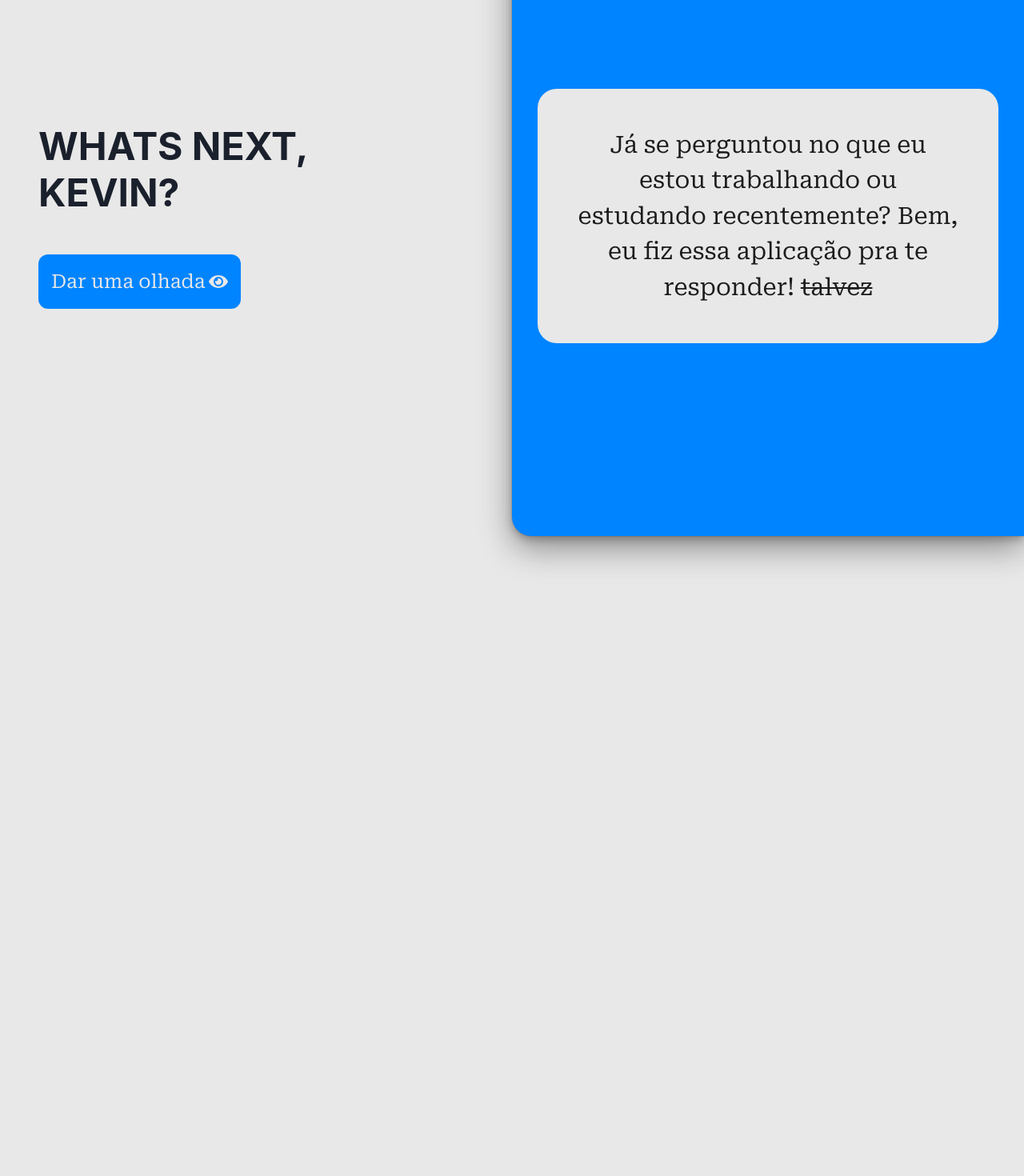
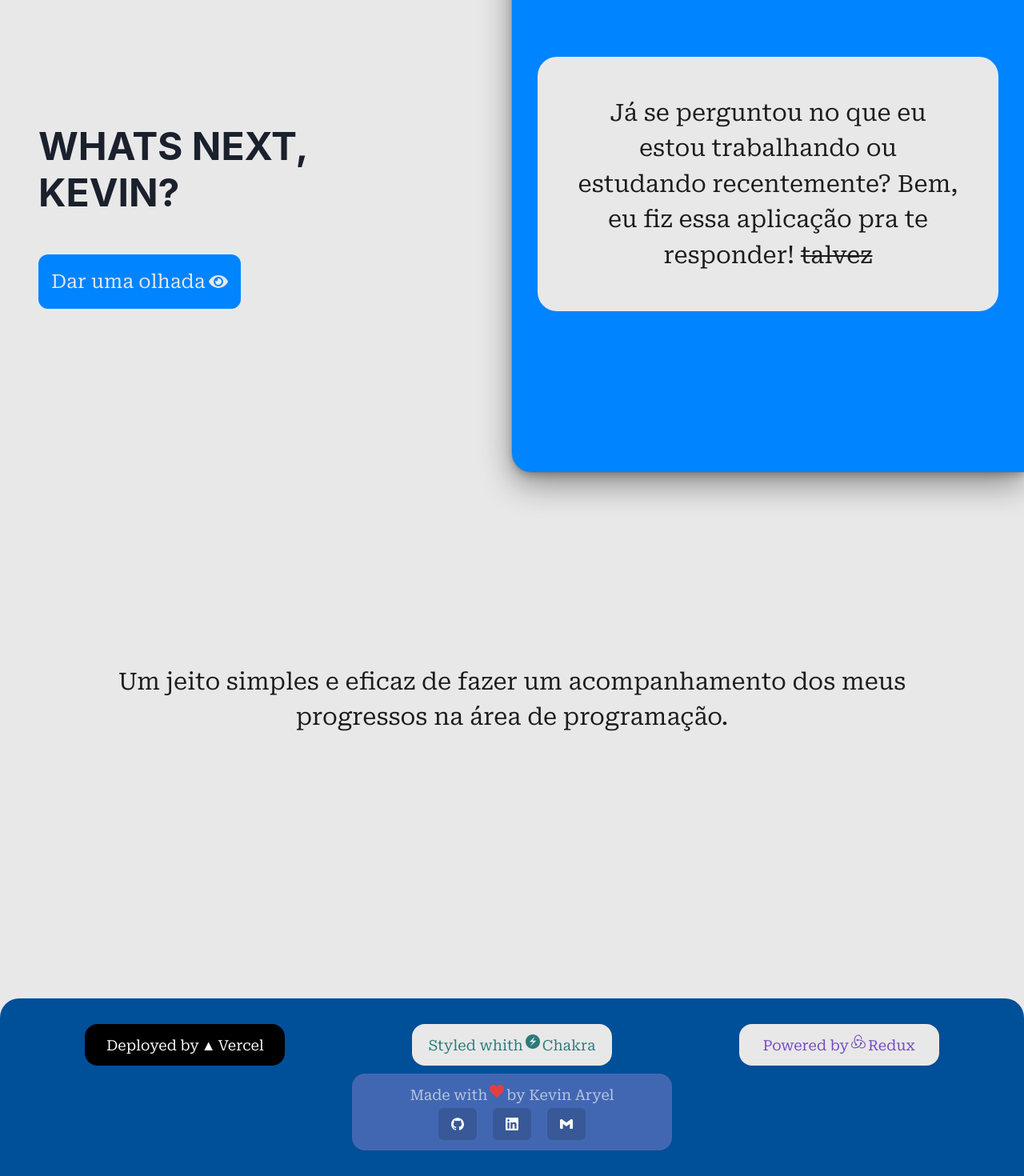
Before and after one commit to kevinaryeldev/whats-next, a React (Vite) app: page / in a window 1280 px wide. Shown: the part 130-1600 px from the top of the page at 80% size. Built offline with nearby package versions, Linux system fonts and the light colour scheme; a web font is replaced by a local one.

Commit message:
feat(LandingPage):Created small header nav

```diff
--- a/src/PageRouter/index.tsx
+++ b/src/PageRouter/index.tsx
@@ -1,10 +1,12 @@
 import { Routes, Route } from 'react-router-dom'
 import LandingPage from '../pages/LandingPage'
+import Home from '../pages/Home'
 const PageRouter = () => {
   return (
     <>
       <Routes>
         <Route path="/" element={<LandingPage />} />
+        <Route path="/home" element={<Home />} />
       </Routes>
     </>
   )
--- /dev/null
+++ b/src/pages/Home/index.tsx
@@ -0,0 +1,43 @@
+import { Box, Heading, useColorModeValue } from '@chakra-ui/react'
+import ButtonDarkMode from '../../components/ButtonDarkMode'
+import ButtonRepository from '../../components/ButtonRepository'
+import { PageWrapper } from '../../components/chakraComponents'
+
+const Home = () => {
+  return (
+    <>
+      <PageWrapper>
+        <Box
+          bgColor={useColorModeValue('blueL.200', 'blueD.200')}
+          w="100%"
+          as="header"
+          display="flex"
+          padding={['0.75rem', '1rem', '1.25rem', '1.5rem']}
+          position="fixed"
+          justifyContent="space-between"
+          alignContent="center"
+        >
+          <Box display="flex" justifyContent="flex-start">
+            <Heading
+              color={useColorModeValue('gray.400', 'gray.100')}
+              display={['none', null, 'inline-block']}
+            >
+              What's Next, Kevin?
+            </Heading>
+            <Heading
+              color={useColorModeValue('gray.400', 'gray.100')}
+              display={['inline-block', null, 'none']}
+            >
+              WN, K?
+            </Heading>
+          </Box>
+          <Box display="flex" justifyContent="flex-end" gap="10">
+            <ButtonDarkMode />
+            <ButtonRepository />
+          </Box>
+        </Box>
+      </PageWrapper>
+    </>
+  )
+}
+export default Home
--- /dev/null
+++ b/src/pages/LandingPage/components/Footer/components/ResourceBox/index.tsx
@@ -0,0 +1,27 @@
+import { Box, GridItem, HTMLChakraProps, IconButton } from '@chakra-ui/react'
+
+interface ResourceBoxProps extends HTMLChakraProps<'div'> {
+  children: React.ReactNode
+}
+
+const ResourceBox = ({ children, ...props }: ResourceBoxProps) => {
+  return (
+    <GridItem
+      justifySelf="center"
+      display="flex"
+      justifyContent={'center'}
+      gap="3px"
+      width="full"
+      maxW={['300px', '220px', '250px']}
+      height="fit-content"
+      borderRadius="2xl"
+      padding={['0.5rem', '0.6rem', '0.8rem']}
+      fontSize={['xs', 'sm', 'md', 'lg']}
+      {...props}
+    >
+      {children}
+    </GridItem>
+  )
+}
+
+export default ResourceBox
--- a/src/pages/LandingPage/components/Footer/index.tsx
+++ b/src/pages/LandingPage/components/Footer/index.tsx
@@ -1,9 +1,91 @@
-import { Box } from '@chakra-ui/react'
+import ResourceBox from './components/ResourceBox'
+import { Box, Grid, IconButton, useColorModeValue } from '@chakra-ui/react'
+import { IconContext } from 'react-icons'
+import { FaHeart } from 'react-icons/fa'
+import {
+  SiChakraui,
+  SiRedux,
+  SiGithub,
+  SiLinkedin,
+  SiGmail,
+} from 'react-icons/si'
 
 const LandingFooter = () => {
   return (
     <>
-      <Box as="footer"></Box>
+      <Box
+        as="footer"
+        borderTopRadius="3xl"
+        display="flex"
+        flexDir="column"
+        alignItems="center"
+        background={useColorModeValue('blueL.300', 'blueD.300')}
+        height="fit-content"
+        width="100%"
+        padding={['1rem', '1.5rem', '2rem']}
+        gap="10px"
+      >
+        <Grid
+          gap="10px"
+          gridTemplateColumns={['1fr', '1fr 1fr', '1fr 1fr 1fr']}
+          width="100%"
+        >
+          <ResourceBox background="black" color="white">
+            Deployed by <span>&#x25B2;</span> Vercel
+          </ResourceBox>
+          <ResourceBox
+            background={useColorModeValue('gray.400', 'gray.100')}
+            color={useColorModeValue('teal.600', 'teal.400')}
+          >
+            Styled whith
+            <SiChakraui />
+            Chakra
+          </ResourceBox>
+          <ResourceBox color="#764abc" background="gray.400">
+            Powered by <SiRedux /> Redux
+          </ResourceBox>
+        </Grid>
+        <ResourceBox
+          background={'facebook.400'}
+          color="whiteAlpha.700"
+          maxW={['300px', '400px']}
+          flexDir="column"
+        >
+          <Box display="flex" gap="3px" justifyContent={'center'}>
+            Made with{' '}
+            <IconContext.Provider value={{ color: '#E53E3E' }}>
+              <FaHeart />
+            </IconContext.Provider>{' '}
+            by Kevin Aryel
+          </Box>
+          <Box display="flex" gap="5" justifyContent="center">
+            <a href="https://github.com/kevinaryeldev" target="_blank">
+              <IconButton
+                aria-label="github"
+                icon={<SiGithub />}
+                size={['xs', 'sm', null, 'md']}
+                colorScheme="facebook"
+              />
+            </a>
+            <a href="https://linkedin.com/in/kevinaryeldev/" target="_blank">
+              <IconButton
+                aria-label="linkedin"
+                icon={<SiLinkedin />}
+                size={['xs', 'sm', null, 'md']}
+                colorScheme="facebook"
+              />
+            </a>
+            <a href="mailto:kevinaryel.dev@gmail.com">
+              <IconButton
+                aria-label="linkedin"
+                icon={<SiGmail />}
+                size={['xs', 'sm', null, 'md']}
+                colorScheme="facebook"
+              />
+            </a>
+          </Box>
+        </ResourceBox>
+      </Box>
     </>
   )
 }
--- /dev/null
+++ b/src/pages/LandingPage/components/NavBar/index.tsx
@@ -0,0 +1,20 @@
+import { Box } from '@chakra-ui/react'
+import ButtonDarkMode from '../../../../components/ButtonDarkMode'
+import ButtonRepository from '../../../../components/ButtonRepository'
+const LandingNavBar = () => {
+  return (
+    <Box
+      position="absolute"
+      display="flex"
+      justifyContent="flex-end"
+      bg="transparent"
+      padding="1rem"
+      gap="2"
+    >
+      <ButtonDarkMode />
+      <ButtonRepository />
+    </Box>
+  )
+}
+
+export default LandingNavBar
--- a/src/pages/LandingPage/index.tsx
+++ b/src/pages/LandingPage/index.tsx
@@ -2,9 +2,11 @@ import { Box, Heading, Text, useColorModeValue } from '@chakra-ui/react'
 import { ButtonNew, PageWrapper } from '../../components/chakraComponents'
 import LandingFooter from './components/Footer'
 import { FaEye } from 'react-icons/fa'
+import LandingNavBar from './components/NavBar'
 const LandingPage = () => {
   return (
     <>
+      <LandingNavBar />
       <PageWrapper
         as="section"
         display="flex"
@@ -26,18 +28,21 @@ const LandingPage = () => {
           <Heading fontSize={['3xl', '4xl', '5xl']} as="h1">
             KEVIN?
           </Heading>
-          <ButtonNew marginTop={['1.5rem', '2rem', '3rem']}>
-            Dar uma olhada <FaEye />
-          </ButtonNew>
+          <a href="/home">
+            <ButtonNew marginTop={['1.5rem', '2rem', '3rem']}>
+              Dar uma olhada <FaEye />
+            </ButtonNew>
+          </a>
         </Box>
         <Box
           display="flex"
+          alignSelf="flex-start"
           w={['100%', null, '50%']}
-          height={['50vh', null, '100vh']}
+          height={['50vh', null, '90vh']}
           bg={useColorModeValue('blueL.100', 'blueD.100')}
           justifyContent="center"
           alignItems="center"
-          borderBottomLeftRadius={{ lg: '3xl' }}
+          borderBottomLeftRadius={{ md: '3xl' }}
           boxShadow="dark-lg"
         >
           <Box
@@ -49,7 +54,7 @@ const LandingPage = () => {
             <Text
               as="h2"
               fontSize={['xl', '2xl', '3xl']}
-              color="gray.100"
+              color={useColorModeValue('gray.100', 'gray.400')}
               textAlign="center"
             >
               Já se perguntou no que eu estou trabalhando ou estudando
@@ -61,8 +66,27 @@ const LandingPage = () => {
           </Box>
         </Box>
       </PageWrapper>
-      <PageWrapper as="main"></PageWrapper>
-      <LandingFooter />
+      <PageWrapper
+        as="main"
+        alignItems="center"
+        flexDir="column"
+        paddingTop="40"
+        justifyContent="space-between"
+        display="flex"
+      >
+        <Box width="80%">
+          <Text
+            as="h2"
+            fontSize={['xl', '2xl', '3xl']}
+            color={useColorModeValue('gray.100', 'gray.400')}
+            textAlign="center"
+          >
+            Um jeito simples e eficaz de fazer um acompanhamento dos meus
+            progressos na área de programação.
+          </Text>
+        </Box>
+        <LandingFooter />
+      </PageWrapper>
     </>
   )
 }
```
Also changed, not shown: src/a.css (added).
